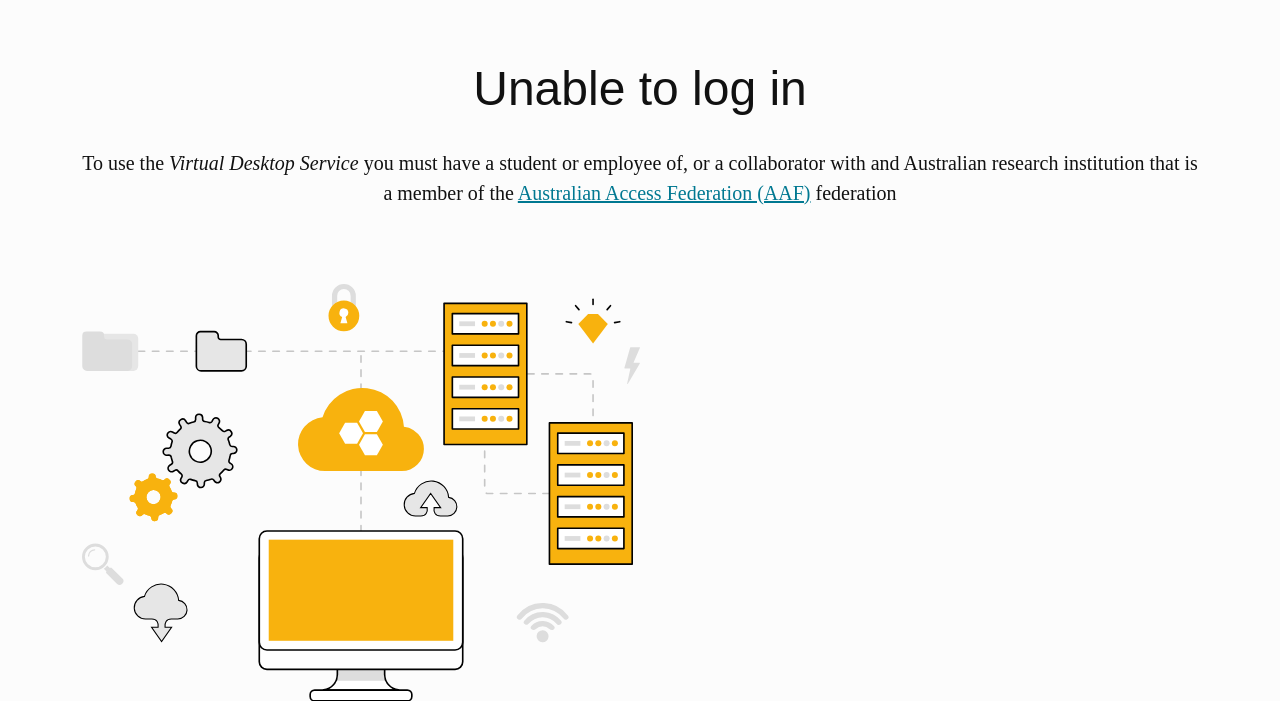
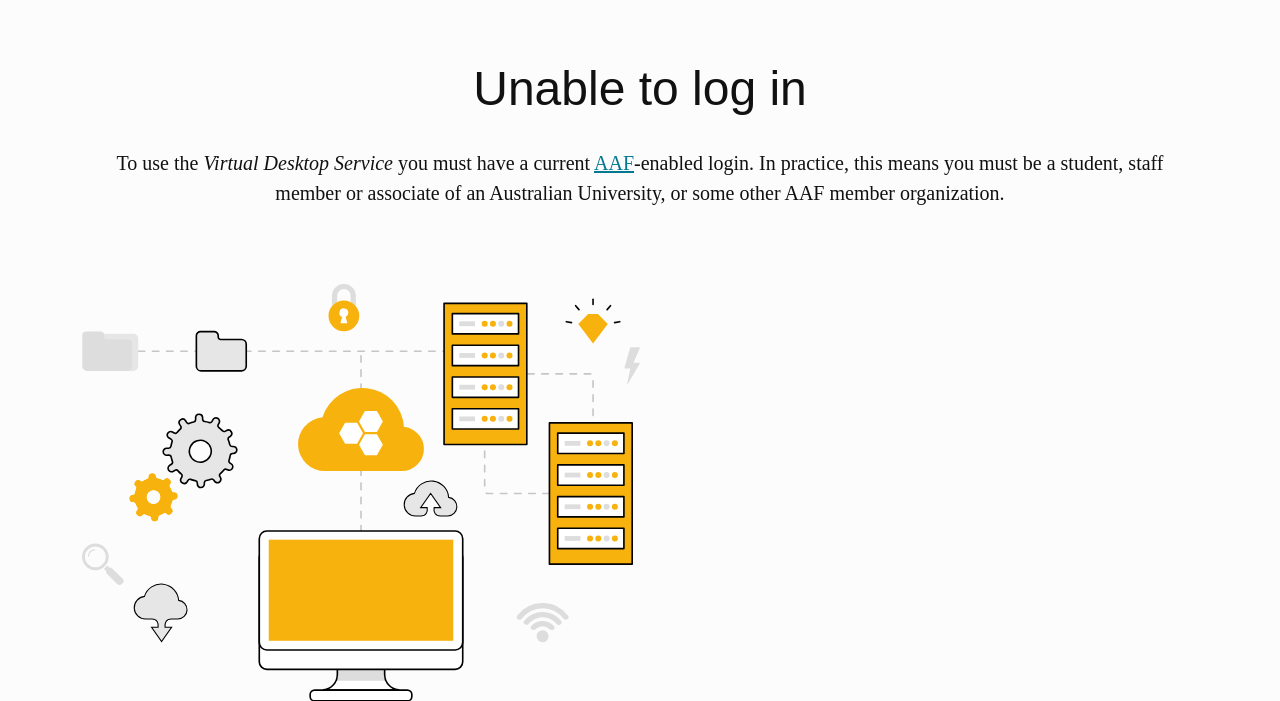
Before and after one commit to NeCTAR-RC/bumblebee, a Django app: page /login/fail/ in a window 1280 px wide. Shown: the part 80-781 px from the top of the page. Run offline with Django 3.2, Linux system fonts and the light colour scheme; style sheets or scripts are compiled from the project's sources; parts of the project's set-up code (start-up, migrations or seed data) failed here and were passed over; some libraries are stand-ins or nearby versions; some web fonts are replaced.

Commit message:
Fix bad grammar in the failed login notice
Change-Id: I3e257f8555f7f05dad115d7c370ab8fc9ea685c3

```diff
--- a/researcher_workspace/templates/researcher_workspace/login_fail.html
+++ b/researcher_workspace/templates/researcher_workspace/login_fail.html
@@ -3,10 +3,14 @@
 
 {% block content %}
 <div class="container py-5">
-    <div class="row mb-5">
-        <div class="col-12">
-            <h1 class="display-5 mb-4 text-center">Unable to log in</h1>
-            <p class="lead text-center">To use the <em>Virtual Desktop Service</em> you must have a student or employee of, or a collaborator with and Australian research institution that is a member of the <a href="https://aaf.edu.au/">Australian Access Federation (AAF)</a> federation</p>
+  <div class="row mb-5">
+    <div class="col-12">
+      <h1 class="display-5 mb-4 text-center">Unable to log in</h1>
+      <p class="lead text-center">To use the <em>Virtual Desktop Service</em>
+        you must have a current <a href="https://aaf.edu.au/">AAF</a>-enabled
+        login.  In practice, this means you must be a student, staff member
+        or associate of an Australian University, or some other AAF member
+        organization.</p>
         </div>
     </div>
     <div class="col-12 col-md-6">
```
